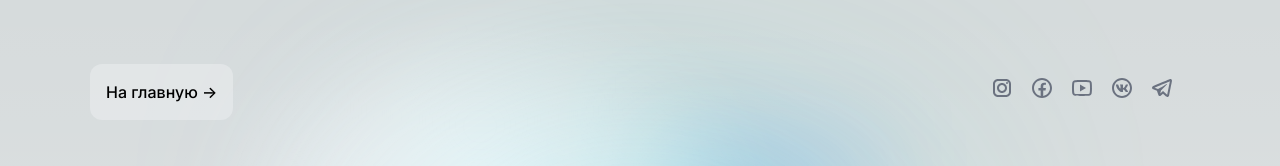
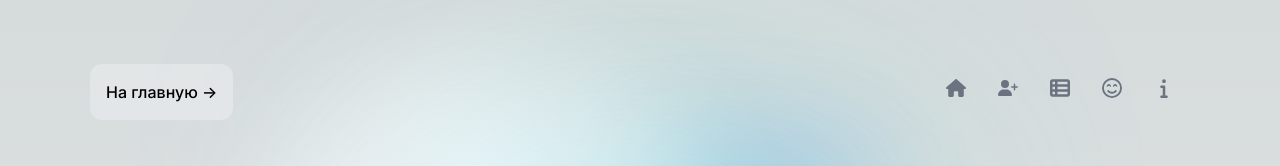
Before and after one commit to LashaLoi/skinia2023, a Next.js app: page /contacts in a window 1280 px wide. Shown: the top 166 px of the page. Built offline with nearby package versions, Linux system fonts and the light colour scheme.

Commit message:
update menu

```diff
--- a/components/MediaLinks/index.tsx
+++ b/components/MediaLinks/index.tsx
@@ -1,3 +1,4 @@
+import Link from "next/link";
 import {
   instagramIcon,
   facebookIcon,
@@ -6,9 +7,11 @@ import {
   telegramIcon,
 } from "./icons";
 
+import { motion } from "framer-motion";
+
 import styles from "./index.module.scss";
 
-const icons = [
+export const icons = [
   {
     icon: instagramIcon,
     href: "https://www.instagram.com/ngbelarus/",
@@ -31,19 +34,176 @@ const icons = [
   },
 ];
 
+const menu = [
+  {
+    icon: (
+      <motion.svg
+        xmlns="http://www.w3.org/2000/svg"
+        viewBox="0 0 576 512"
+        height={20}
+        width={20}
+        fill="inherit"
+        whileHover={{
+          scale: 1.2,
+        }}
+        whileTap={{ scale: 0.9 }}
+      >
+        <motion.path
+          initial={{
+            opacity: 0,
+            pathLength: 0,
+          }}
+          transition={{
+            duration: 1,
+            ease: "easeInOut",
+          }}
+          animate={{
+            opacity: 1,
+            pathLength: 1,
+          }}
+          d="M575.8 255.5c0 18-15 32.1-32 32.1h-32l.7 160.2c0 2.7-.2 5.4-.5 8.1V472c0 22.1-17.9 40-40 40H456c-1.1 0-2.2 0-3.3-.1c-1.4 .1-2.8 .1-4.2 .1H416 392c-22.1 0-40-17.9-40-40V448 384c0-17.7-14.3-32-32-32H256c-17.7 0-32 14.3-32 32v64 24c0 22.1-17.9 40-40 40H160 128.1c-1.5 0-3-.1-4.5-.2c-1.2 .1-2.4 .2-3.6 .2H104c-22.1 0-40-17.9-40-40V360c0-.9 0-1.9 .1-2.8V287.6H32c-18 0-32-14-32-32.1c0-9 3-17 10-24L266.4 8c7-7 15-8 22-8s15 2 21 7L564.8 231.5c8 7 12 15 11 24z"
+        />
+      </motion.svg>
+    ),
+    href: "/",
+  },
+  {
+    icon: (
+      <motion.svg
+        xmlns="http://www.w3.org/2000/svg"
+        viewBox="0 0 640 512"
+        height={20}
+        width={20}
+        fill="inherit"
+        whileHover={{
+          scale: 1.2,
+        }}
+        whileTap={{ scale: 0.9 }}
+      >
+        <motion.path
+          initial={{
+            opacity: 0,
+            pathLength: 0,
+          }}
+          transition={{
+            duration: 1,
+            ease: "easeInOut",
+          }}
+          animate={{
+            opacity: 1,
+            pathLength: 1,
+          }}
+          d="M96 128a128 128 0 1 1 256 0A128 128 0 1 1 96 128zM0 482.3C0 383.8 79.8 304 178.3 304h91.4C368.2 304 448 383.8 448 482.3c0 16.4-13.3 29.7-29.7 29.7H29.7C13.3 512 0 498.7 0 482.3zM504 312V248H440c-13.3 0-24-10.7-24-24s10.7-24 24-24h64V136c0-13.3 10.7-24 24-24s24 10.7 24 24v64h64c13.3 0 24 10.7 24 24s-10.7 24-24 24H552v64c0 13.3-10.7 24-24 24s-24-10.7-24-24z"
+        />
+      </motion.svg>
+    ),
+    href: "/register",
+  },
+  {
+    icon: (
+      <motion.svg
+        xmlns="http://www.w3.org/2000/svg"
+        viewBox="0 0 512 512"
+        height={20}
+        width={20}
+        fill="inherit"
+        whileHover={{
+          scale: 1.2,
+        }}
+        whileTap={{ scale: 0.9 }}
+      >
+        <motion.path
+          initial={{
+            opacity: 0,
+            pathLength: 0,
+          }}
+          transition={{
+            duration: 1,
+            ease: "easeInOut",
+          }}
+          animate={{
+            opacity: 1,
+            pathLength: 1,
+          }}
+          d="M0 96C0 60.7 28.7 32 64 32H448c35.3 0 64 28.7 64 64V416c0 35.3-28.7 64-64 64H64c-35.3 0-64-28.7-64-64V96zm64 0v64h64V96H64zm384 0H192v64H448V96zM64 224v64h64V224H64zm384 0H192v64H448V224zM64 352v64h64V352H64zm384 0H192v64H448V352z"
+        />
+      </motion.svg>
+    ),
+    href: "/program",
+  },
+  {
+    icon: (
+      <motion.svg
+        xmlns="http://www.w3.org/2000/svg"
+        viewBox="0 0 512 512"
+        height={20}
+        width={20}
+        fill="inherit"
+        whileHover={{
+          scale: 1.2,
+        }}
+        whileTap={{ scale: 0.9 }}
+      >
+        <motion.path
+          initial={{
+            opacity: 0,
+            pathLength: 0,
+          }}
+          transition={{
+            duration: 1,
+            ease: "easeInOut",
+          }}
+          animate={{
+            opacity: 1,
+            pathLength: 1,
+          }}
+          d="M464 256A208 208 0 1 0 48 256a208 208 0 1 0 416 0zM0 256a256 256 0 1 1 512 0A256 256 0 1 1 0 256zm177.6 62.1C192.8 334.5 218.8 352 256 352s63.2-17.5 78.4-33.9c9-9.7 24.2-10.4 33.9-1.4s10.4 24.2 1.4 33.9c-22 23.8-60 49.4-113.6 49.4s-91.7-25.5-113.6-49.4c-9-9.7-8.4-24.9 1.4-33.9s24.9-8.4 33.9 1.4zm40-89.3l0 0 0 0-.2-.2c-.2-.2-.4-.5-.7-.9c-.6-.8-1.6-2-2.8-3.4c-2.5-2.8-6-6.6-10.2-10.3c-8.8-7.8-18.8-14-27.7-14s-18.9 6.2-27.7 14c-4.2 3.7-7.7 7.5-10.2 10.3c-1.2 1.4-2.2 2.6-2.8 3.4c-.3 .4-.6 .7-.7 .9l-.2 .2 0 0 0 0 0 0c-2.1 2.8-5.7 3.9-8.9 2.8s-5.5-4.1-5.5-7.6c0-17.9 6.7-35.6 16.6-48.8c9.8-13 23.9-23.2 39.4-23.2s29.6 10.2 39.4 23.2c9.9 13.2 16.6 30.9 16.6 48.8c0 3.4-2.2 6.5-5.5 7.6s-6.9 0-8.9-2.8l0 0 0 0zm160 0l0 0-.2-.2c-.2-.2-.4-.5-.7-.9c-.6-.8-1.6-2-2.8-3.4c-2.5-2.8-6-6.6-10.2-10.3c-8.8-7.8-18.8-14-27.7-14s-18.9 6.2-27.7 14c-4.2 3.7-7.7 7.5-10.2 10.3c-1.2 1.4-2.2 2.6-2.8 3.4c-.3 .4-.6 .7-.7 .9l-.2 .2 0 0 0 0 0 0c-2.1 2.8-5.7 3.9-8.9 2.8s-5.5-4.1-5.5-7.6c0-17.9 6.7-35.6 16.6-48.8c9.8-13 23.9-23.2 39.4-23.2s29.6 10.2 39.4 23.2c9.9 13.2 16.6 30.9 16.6 48.8c0 3.4-2.2 6.5-5.5 7.6s-6.9 0-8.9-2.8l0 0 0 0 0 0z"
+        />
+      </motion.svg>
+    ),
+    href: "/speakers",
+  },
+  {
+    icon: (
+      <motion.svg
+        xmlns="http://www.w3.org/2000/svg"
+        viewBox="0 0 192 512"
+        height={20}
+        width={20}
+        fill="inherit"
+        whileHover={{
+          scale: 1.2,
+        }}
+        whileTap={{ scale: 0.9 }}
+      >
+        <motion.path
+          initial={{
+            opacity: 0,
+            pathLength: 0,
+          }}
+          transition={{
+            duration: 1,
+            ease: "easeInOut",
+          }}
+          animate={{
+            opacity: 1,
+            pathLength: 1,
+          }}
+          d="M48 80a48 48 0 1 1 96 0A48 48 0 1 1 48 80zM0 224c0-17.7 14.3-32 32-32H96c17.7 0 32 14.3 32 32V448h32c17.7 0 32 14.3 32 32s-14.3 32-32 32H32c-17.7 0-32-14.3-32-32s14.3-32 32-32H64V256H32c-17.7 0-32-14.3-32-32z"
+        />
+      </motion.svg>
+    ),
+    href: "/contacts",
+  },
+];
+
 export const MediaLinks = () => (
   <div className={styles.tools}>
     <div className="mb-2 flex justify-center items-center h-[30px] dark:fill-slate-300 fill-gray-500">
-      {icons.map(({ icon, href }, i) => (
-        <a
-          key={i}
-          href={href}
-          target="_blank"
-          rel="noreferrer"
-          className="cursor-pointer sm:mr-4 mr-0"
-        >
+      {menu.map(({ icon, href }, i) => (
+        <Link key={i} href={href} className="cursor-pointer sm:mx-4 mx-2">
           {icon}
-        </a>
+        </Link>
       ))}
     </div>
   </div>
--- a/pages/contacts.tsx
+++ b/pages/contacts.tsx
@@ -1,6 +1,7 @@
 import { motion } from "framer-motion";
 import Image from "next/image";
 import { PageWrapper } from "../components/PageWrapper";
+import { icons } from "../components/MediaLinks";
 
 export default function ContactsPage() {
   return (
@@ -209,6 +210,19 @@ export default function ContactsPage() {
           </div>
         </div>
       </motion.section>
+      <div className="mb-2 flex justify-center items-center h-[30px] dark:fill-slate-300 fill-gray-500">
+        {icons.map(({ icon, href }, i) => (
+          <a
+            key={i}
+            href={href}
+            target="_blank"
+            rel="noreferrer"
+            className="cursor-pointer mx-2"
+          >
+            {icon}
+          </a>
+        ))}
+      </div>
 
       <div className="mb-[100px]"></div>
     </PageWrapper>
```
